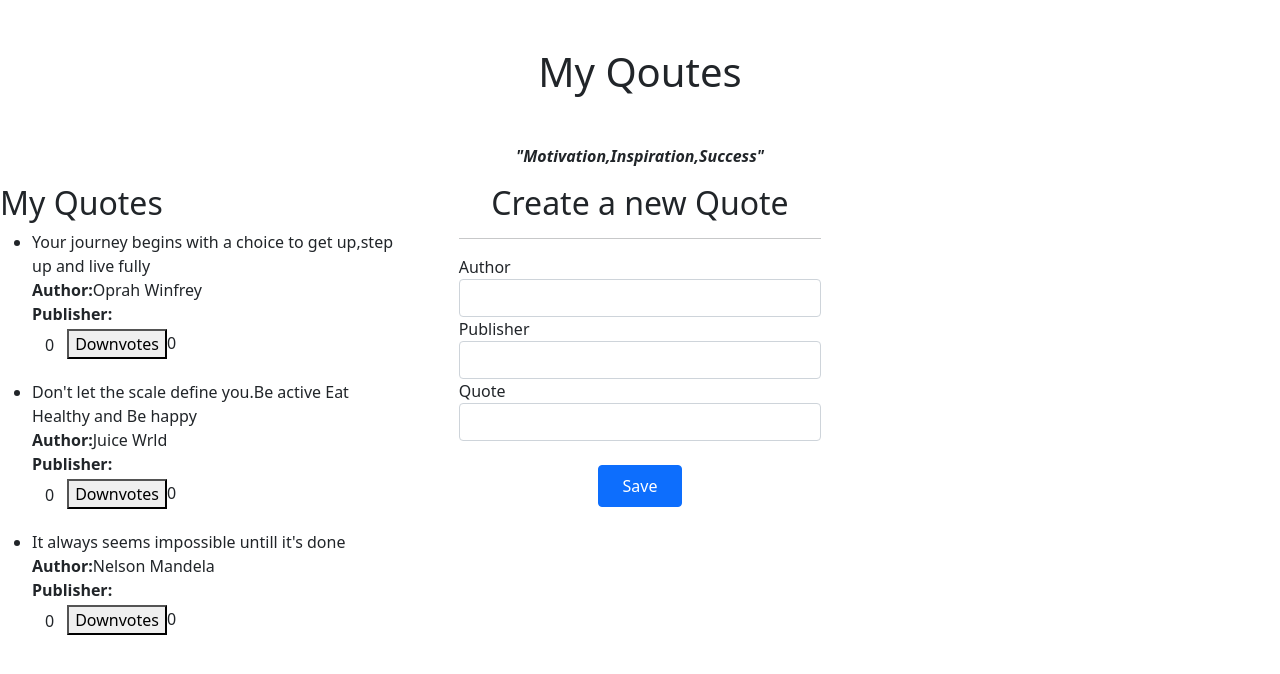
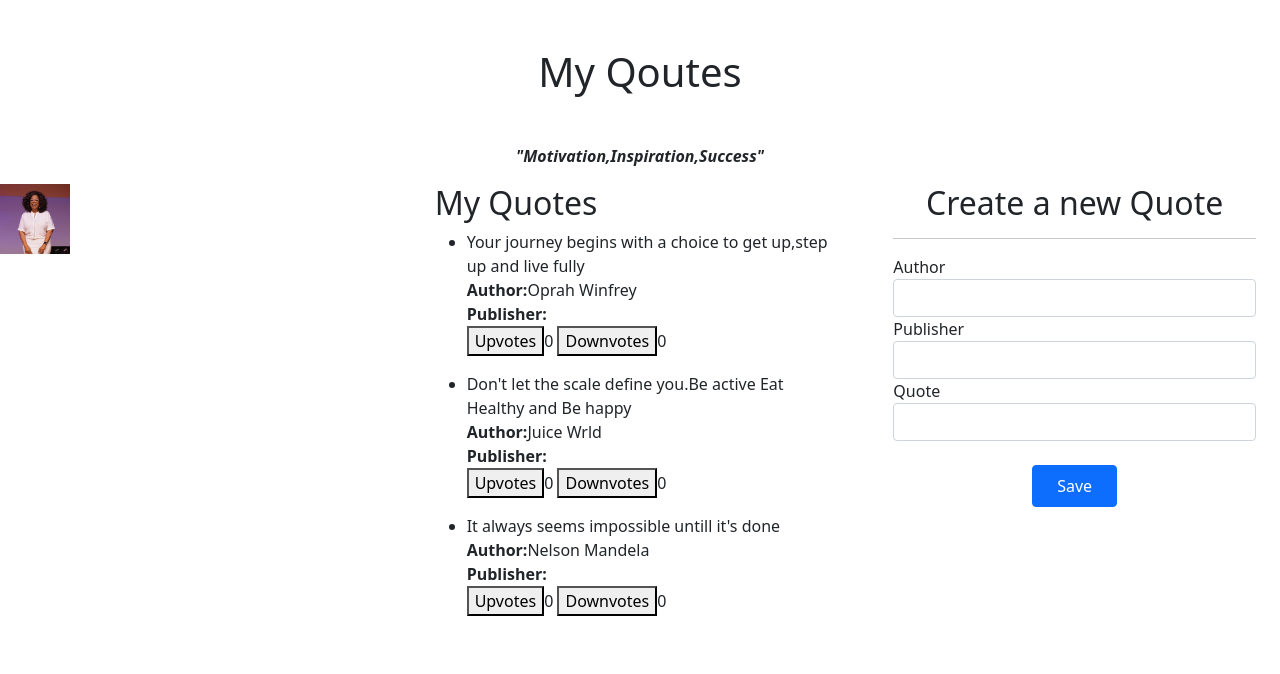
Before and after one commit to Lorna-Mwaura/Quotes, an Angular app in the folder QuotesN/: page / in a window 1280 px wide. Shown: the top 674 px of the page. Built offline with nearby package versions, Linux system fonts and the light colour scheme.

Commit message:
generated the background component

```diff
--- a/QuotesN/src/app/app.module.ts
+++ b/QuotesN/src/app/app.module.ts
@@ -9,6 +9,7 @@ import { FormComponent } from './form/form.component';
 import { FormsModule } from '@angular/forms';
 import { TimeElapsedPipe } from './time-elapsed.pipe';
 import { QuoteDetailsComponent } from './quote-details/quote-details.component';
+import { BackgroundComponent } from './background/background.component';
 
 
 @NgModule({
@@ -18,7 +19,8 @@ import { QuoteDetailsComponent } from './quote-details/quote-details.component';
     HighlightDirective,
     FormComponent,
     TimeElapsedPipe,
-    QuoteDetailsComponent
+    QuoteDetailsComponent,
+    BackgroundComponent
   ],
   imports: [
     BrowserModule,
--- /dev/null
+++ b/QuotesN/src/app/background/background.component.css
@@ -0,0 +1,4 @@
+img{
+    height: 70px;
+    width: 70px;
+}
--- /dev/null
+++ b/QuotesN/src/app/background/background.component.html
@@ -0,0 +1,3 @@
+<div class="oprah">
+    <img src="../../assets/oprah-winfrey8.jpg" alt="oprah">
+</div>
--- /dev/null
+++ b/QuotesN/src/app/background/background.component.ts
@@ -0,0 +1,15 @@
+import { Component, OnInit } from '@angular/core';
+
+@Component({
+  selector: 'app-background',
+  templateUrl: './background.component.html',
+  styleUrls: ['./background.component.css']
+})
+export class BackgroundComponent implements OnInit {
+
+  constructor() { }
+
+  ngOnInit(): void {
+  }
+
+}
--- a/QuotesN/src/app/quote-n/quote-n.component.html
+++ b/QuotesN/src/app/quote-n/quote-n.component.html
@@ -1,8 +1,11 @@
 <div class="home">
   <h1 class="mt-5 text-center">My Qoutes</h1>
   <p class="mt-5 text-center"><em><strong>"Motivation,Inspiration,Success"</strong></em></p>
-  <!-- <div class="container"> -->
-    <div class="row justify-content-start">
+
+  <div class="row justify-content-start">
+    <div class = "col-md-4">
+      <app-background></app-background>
+    </div>
       <div class="col-md-4">
         <h2>My Quotes</h2>
 
@@ -19,9 +22,7 @@
           <ng-template #empty>
             <li>{{quote.quote}} <br>
               <span><strong>Author:</strong>{{quote.author}}</span><br><span><strong>Publisher:</strong>{{quote.publisher}}</span><br>
-              <button class="like btn" click="upvotes()">
-                  <i class="fa fa-thumbs-up"></i>{{quote.upvotes}}
-                  </button>
+              <button>Upvotes</button>{{quote.upvotes}}
               <button>Downvotes</button>{{quote.downvotes}}
             </li>
 
```
Also changed, not shown: QuotesN/src/assets/oprah-winfrey8.jpg (added), 1 other file (tests, documents, lock files or other folders).
